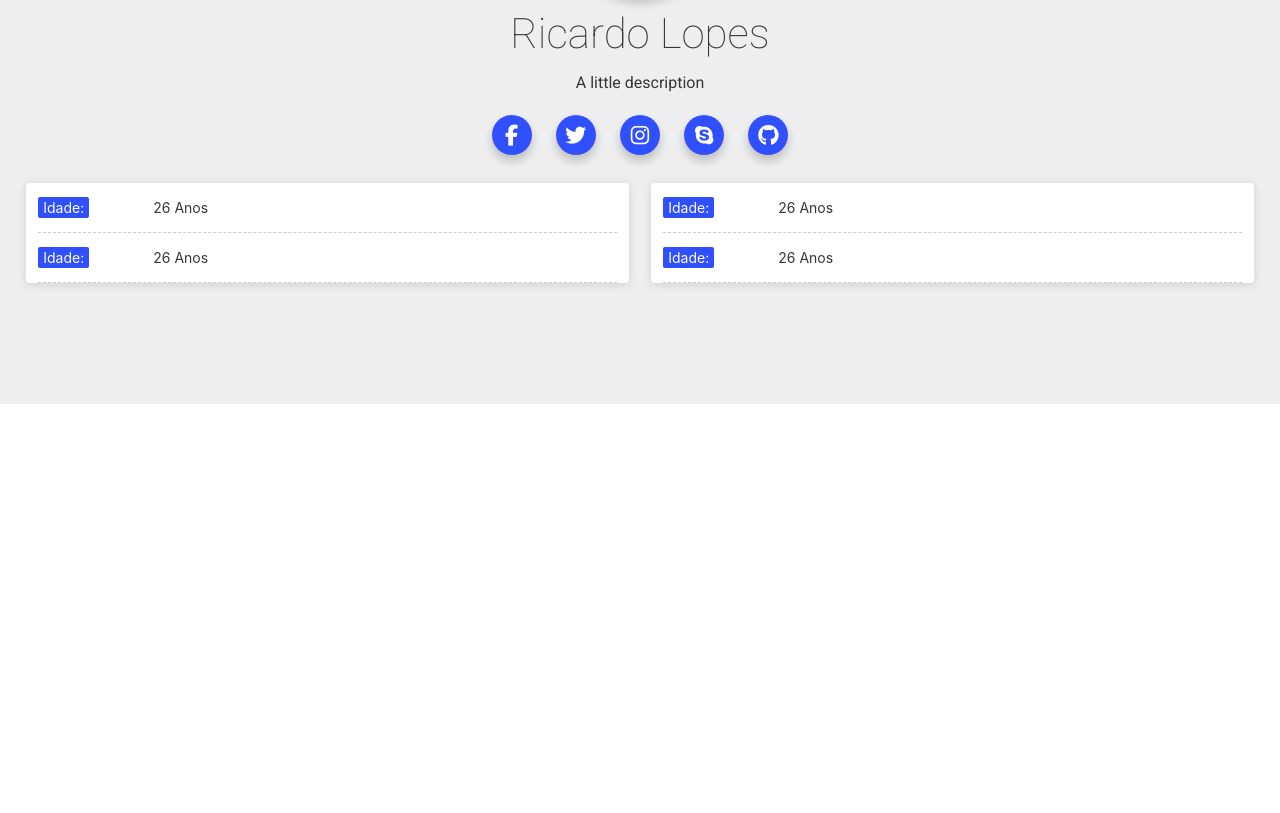
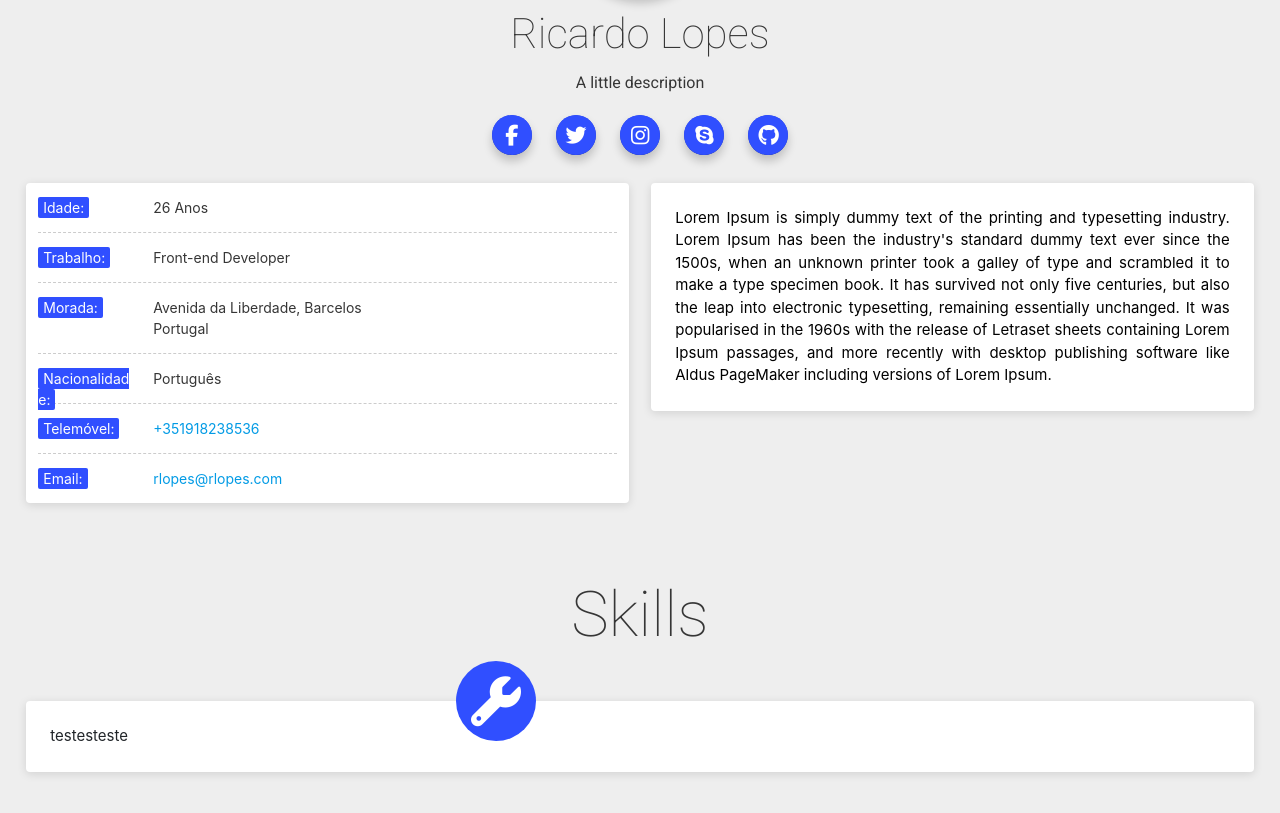
Before and after one commit to Foskiitus/personalcv, a plain HTML site: page index.html in a window 1280 px wide. Shown: the part 577-1390 px from the top of the page. Before the commit the page ends 981 px from the top, so only its background shows below. Drawn offline with Linux system fonts and the light colour scheme; files that its build step writes are made by us from their sources; a web font is replaced by a local one.

Commit message:
skills board title

```diff
--- a/css/style.css
+++ b/css/style.css
@@ -13,7 +13,17 @@ strong {
     color: #363636;
 }
 
-
+.btn {
+    background-color: #304fff;
+    padding: 0;
+}
+.btn:hover {
+    background-color: dodgerblue;
+}
+.btn i {
+    line-height: 40px;
+    margin-left: -2px;
+}
 
 
 /* Precise marks */
@@ -125,6 +135,7 @@ body .container {
 .cv-info .cv-social a .circle .icon {
     font-size: 21px;
     color: white;
+    padding-left: 3px;
 }
 .card {
     border-radius: 4px;
@@ -145,6 +156,11 @@ body .container {
     color: #363636;
     font-weight: 400;
 }
+
+.list-info ul li:last-child {
+    border-bottom: none;
+}
+
 .list-info ul li strong {
     padding: 0 20px 0 0;
     position: absolute;
@@ -164,3 +180,34 @@ body .container {
     -webkit-border-radius: 2px;
     -khtml-border-radius: 2px;
 }
+
+.card-content p {
+    text-align: justify;
+}
+
+.title h1 {
+    text-align: center;
+    font-weight: 100;
+    color:#363636;
+    font-family: 'Roboto', Helvetica;
+}
+
+.topo .circle {
+    background-color: #304fff;
+    color: white;
+    display: block;
+    width: 80px;
+    height: 80px;
+    border-radius: 100%;
+    -moz-border-radius: 100%;
+    -webkit-border-radius: 100%;
+    -khtml-border-radius: 100%;
+    margin-top: -40px;
+    position: absolute;
+    margin-left: 35%;
+}
+.topo .circle .icon {
+    font-size: 50px;
+    color: white;
+    padding: 15px;
+}
--- a/index.html
+++ b/index.html
@@ -32,11 +32,11 @@
         <div class="cv-name">Ricardo Lopes</div>
         <div class="cv-desc">A little description</div>
         <div class="cv-social">
-          <a href="#"><span class="circle"><i class="icon fab fa-facebook-f"></i></span></a>
-          <a href="#"><span class="circle"><i class="icon fab fa-twitter"></i></span></a>
-          <a href="#"><span class="circle"><i class="icon fab fa-instagram"></i></span></a>
-          <a href="#"><span class="circle"><i class="icon fab fa-skype"></i></span></a>
-          <a href="#"><span class="circle"><i class="icon fab fa-github"></i></span></a>
+          <a href="#!"><span class="circle waves-effect btn"><i class="icon fab fa-facebook-f"></i></span></a>
+          <a href="#!"><span class="circle waves-effect btn"><i class="icon fab fa-twitter"></i></span></a>
+          <a href="#!"><span class="circle waves-effect btn"><i class="icon fab fa-instagram"></i></span></a>
+          <a href="#!"><span class="circle waves-effect btn"><i class="icon fab fa-skype"></i></span></a>
+          <a href="#!"><span class="circle waves-effect btn"><i class="icon fab fa-github"></i></span></a>
         </div>
       </div>
       <div class="row">
@@ -52,32 +52,61 @@
                 </li>
                 <li>
                   <strong>
-                    <span>Idade:</span>
+                    <span>Trabalho:</span>
                   </strong>
-                  26 Anos
+                  Front-end Developer
+                </li>
+                <li>
+                  <strong>
+                    <span>Morada:</span>
+                  </strong>
+                  Avenida da Liberdade, Barcelos<br>
+                  Portugal
+                </li>
+                <li>
+                  <strong>
+                    <span>Nacionalidade:</span>
+                  </strong>
+                  Português
+                </li>
+                <li>
+                  <strong>
+                    <span>Telemóvel:</span>
+                  </strong>
+                  <a href="tel:+351918238536">+351918238536</a>
+                </li>
+                <li>
+                  <strong>
+                    <span>Email:</span>
+                  </strong>
+                  <a href="mailto:rlopes@rlopes.pt">rlopes@rlopes.com</a>
                 </li>
               </ul>
             </div>
           </div>
         </div>
         <div class="col s12 m6">
-          <div class=" white card">
-            <div class="list-info">
-              <ul>
-                <li>
-                  <strong>
-                    <span>Idade:</span>
-                  </strong>
-                  26 Anos
-                </li>
-                <li>
-                  <strong>
-                    <span>Idade:</span>
-                  </strong>
-                  26 Anos
-                </li>
-              </ul>
+          <div class="white card">
+            <div class="card-content black-text">
+                <p>Lorem Ipsum is simply dummy text of the printing and typesetting industry. Lorem Ipsum has been the industry's standard dummy text ever since the 1500s, when an unknown printer took a galley of type and scrambled it to make a type specimen book. It has survived not only five centuries, but also the leap into electronic typesetting, remaining essentially unchanged. It was popularised in the 1960s with the release of Letraset sheets containing Lorem Ipsum passages, and more recently with desktop publishing software like Aldus PageMaker including versions of Lorem Ipsum.</p>
             </div>
+          </div>
+        </div>
+      </div>
+      <div class="row">
+        <div class="col s12 m12">
+          <div class="title">
+            <h1>Skills</h1>
+          </div>
+        </div>
+      </div>
+      <div class="row">
+        <div class="col s12 m6">
+          <div class="white card">
+              <div class="topo">
+                <span class="circle"><i class="icon fas fa-wrench"></i></span>
+              </div>
+              <div class="card-content">testesteste</div>
           </div>
         </div>
       </div>
```
